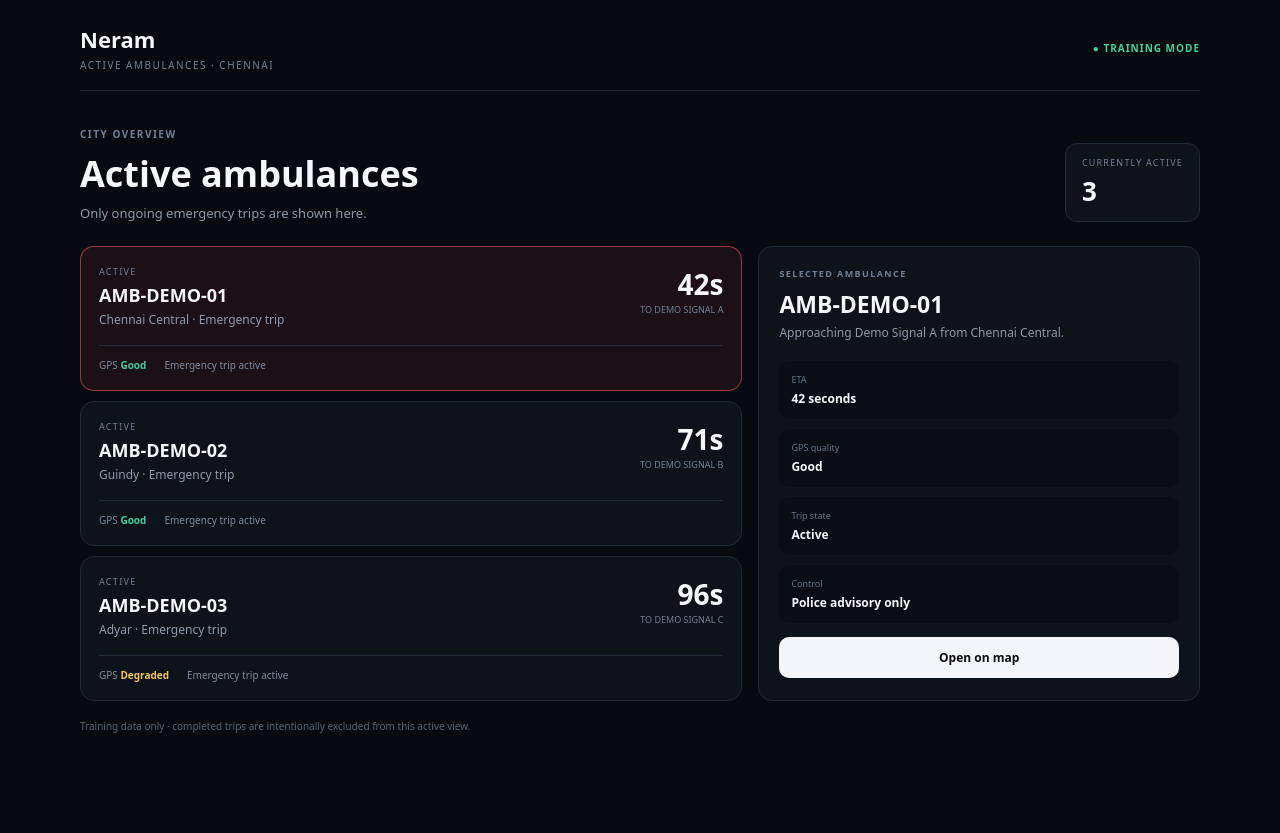
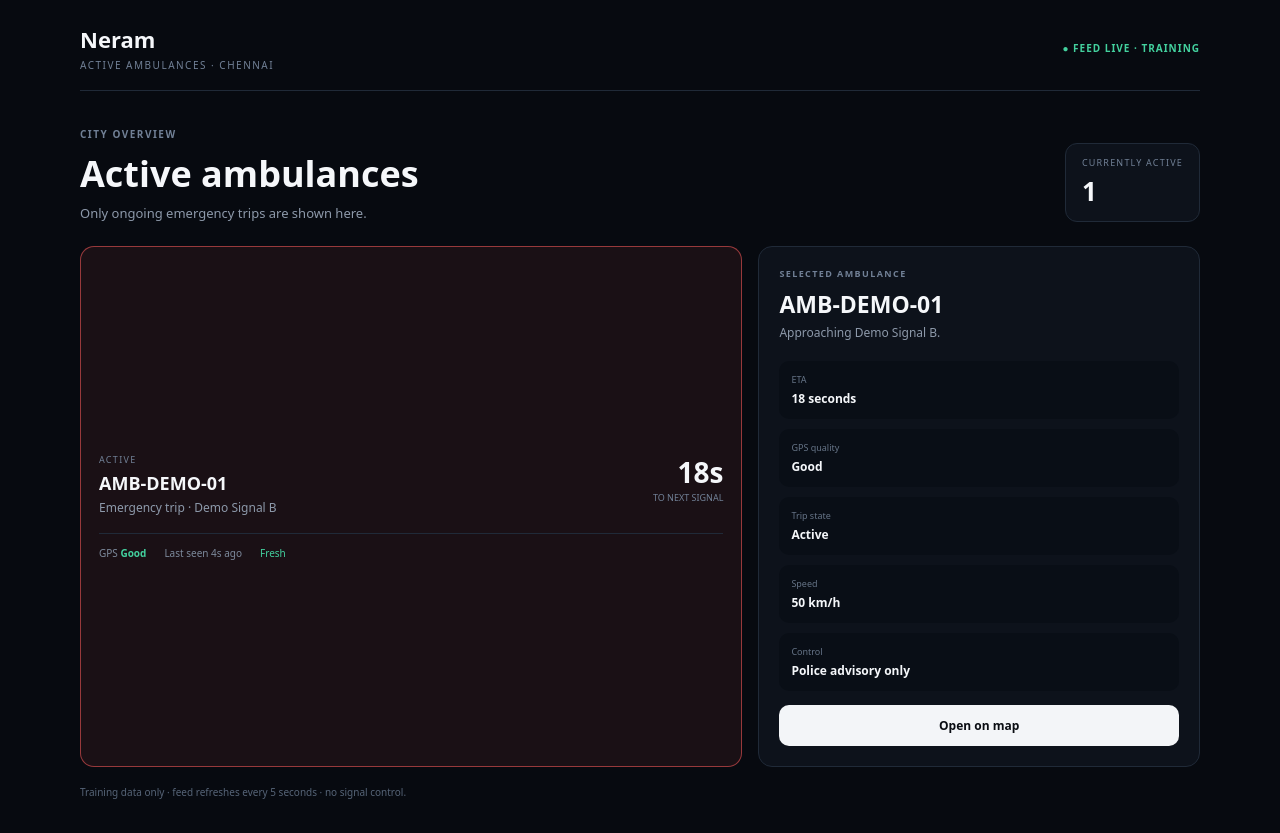
Before and after one commit to NotSash/Neram, a Next.js app in the folder apps/web/: page /ambulances in a window 1280 px wide. Before the commit the page ends 800 px from the top, so only its background shows below. Built offline with nearby package versions, Linux system fonts and the light colour scheme.

Commit message:
feat: connect active ambulance view to operations feed

```diff
--- a/apps/web/app/ambulances/page.tsx
+++ b/apps/web/app/ambulances/page.tsx
@@ -1,38 +1,88 @@
 "use client";
 
-import { useMemo, useState } from "react";
+import { useEffect, useMemo, useState } from "react";
 
-const DEMO_AMBULANCES = [
-  { id: "AMB-DEMO-01", call: "Emergency trip", area: "Chennai Central", eta: 42, signal: "Demo Signal A", gps: "Good", state: "ACTIVE" },
-  { id: "AMB-DEMO-02", call: "Emergency trip", area: "Guindy", eta: 71, signal: "Demo Signal B", gps: "Good", state: "ACTIVE" },
-  { id: "AMB-DEMO-03", call: "Emergency trip", area: "Adyar", eta: 96, signal: "Demo Signal C", gps: "Degraded", state: "ACTIVE" },
-];
+type Ambulance = {
+  id: string;
+  tripId: string;
+  status: "active";
+  gpsState: "good" | "degraded";
+  lastSeenSecondsAgo: number;
+  latitude: number;
+  longitude: number;
+  speedMps: number;
+  nextSignal: string;
+  etaSeconds: number;
+};
 
 export default function AmbulancesPage() {
-  const [selectedId, setSelectedId] = useState(DEMO_AMBULANCES[0].id);
-  const selected = useMemo(() => DEMO_AMBULANCES.find((item) => item.id === selectedId) ?? DEMO_AMBULANCES[0], [selectedId]);
+  const [ambulances, setAmbulances] = useState<Ambulance[]>([]);
+  const [selectedId, setSelectedId] = useState<string | null>(null);
+  const [lastRefresh, setLastRefresh] = useState<number | null>(null);
+  const [loading, setLoading] = useState(true);
+  const [error, setError] = useState<string | null>(null);
+
+  useEffect(() => {
+    let cancelled = false;
+
+    const load = async () => {
+      try {
+        const response = await fetch("/api/operations/ambulances", { cache: "no-store" });
+        if (!response.ok) throw new Error("Unable to load active ambulances");
+        const data = (await response.json()) as { ambulances: Ambulance[] };
+        if (cancelled) return;
+        setAmbulances(data.ambulances);
+        setSelectedId((current) => current && data.ambulances.some((item) => item.id === current) ? current : data.ambulances[0]?.id ?? null);
+        setLastRefresh(Date.now());
+        setError(null);
+      } catch (err) {
+        if (!cancelled) setError(err instanceof Error ? err.message : "Unable to load active ambulances");
+      } finally {
+        if (!cancelled) setLoading(false);
+      }
+    };
+
+    void load();
+    const timer = window.setInterval(() => void load(), 5000);
+    return () => {
+      cancelled = true;
+      window.clearInterval(timer);
+    };
+  }, []);
+
+  const selected = useMemo(
+    () => ambulances.find((item) => item.id === selectedId) ?? ambulances[0] ?? null,
+    [ambulances, selectedId],
+  );
+
+  const isFeedStale = lastRefresh !== null && Date.now() - lastRefresh > 12000;
 
   return (
     <main style={{ minHeight: "100vh", background: "#070a10", color: "#f5f7fa", fontFamily: "system-ui, sans-serif", padding: 24 }}>
       <div style={{ maxWidth: 1120, margin: "0 auto" }}>
         <header style={{ display: "flex", justifyContent: "space-between", alignItems: "center", borderBottom: "1px solid #202a38", paddingBottom: 18 }}>
           <div><strong style={{ fontSize: 22 }}>Neram</strong><div style={{ fontSize: 10, color: "#718096", letterSpacing: 1.5, marginTop: 4 }}>ACTIVE AMBULANCES · CHENNAI</div></div>
-          <div style={{ fontSize: 10, color: "#43d19e", fontWeight: 800, letterSpacing: 1 }}>● TRAINING MODE</div>
+          <div style={{ fontSize: 10, color: isFeedStale || error ? "#f4c85e" : "#43d19e", fontWeight: 800, letterSpacing: 1 }}>{isFeedStale || error ? "● DATA DEGRADED" : "● FEED LIVE · TRAINING"}</div>
         </header>
 
         <section style={{ display: "flex", justifyContent: "space-between", alignItems: "end", gap: 24, padding: "36px 0 24px" }}>
           <div><div style={{ fontSize: 10, color: "#718096", letterSpacing: 1.5, fontWeight: 800 }}>CITY OVERVIEW</div><h1 style={{ margin: "8px 0 6px", fontSize: 36 }}>Active ambulances</h1><p style={{ margin: 0, color: "#8d99aa", fontSize: 13 }}>Only ongoing emergency trips are shown here.</p></div>
-          <div style={{ padding: "12px 16px", border: "1px solid #202a38", borderRadius: 12, background: "#0d121b" }}><span style={{ display: "block", color: "#718096", fontSize: 9, letterSpacing: 1.2 }}>CURRENTLY ACTIVE</span><strong style={{ display: "block", marginTop: 4, fontSize: 26 }}>{DEMO_AMBULANCES.length}</strong></div>
+          <div style={{ padding: "12px 16px", border: "1px solid #202a38", borderRadius: 12, background: "#0d121b" }}><span style={{ display: "block", color: "#718096", fontSize: 9, letterSpacing: 1.2 }}>CURRENTLY ACTIVE</span><strong style={{ display: "block", marginTop: 4, fontSize: 26 }}>{ambulances.length}</strong></div>
         </section>
+
+        {error && <div role="alert" style={{ marginBottom: 14, padding: 12, borderRadius: 10, border: "1px solid rgba(244,200,94,.35)", background: "rgba(244,200,94,.07)", color: "#d9c17a", fontSize: 11 }}>{error} · Retrying automatically.</div>}
 
         <div style={{ display: "grid", gridTemplateColumns: "1.2fr .8fr", gap: 16 }}>
           <section style={{ display: "grid", gap: 10 }}>
-            {DEMO_AMBULANCES.map((ambulance) => {
+            {loading && <div style={{ padding: 20, borderRadius: 14, border: "1px solid #202a38", background: "#0d121b", color: "#718096", fontSize: 12 }}>Loading active ambulance feed…</div>}
+            {!loading && ambulances.length === 0 && <div style={{ padding: 24, borderRadius: 14, border: "1px solid #202a38", background: "#0d121b" }}><strong style={{ fontSize: 15 }}>No active ambulances</strong><p style={{ color: "#8d99aa", fontSize: 12, marginBottom: 0 }}>Completed trips are intentionally excluded.</p></div>}
+            {ambulances.map((ambulance) => {
               const selectedState = selectedId === ambulance.id;
+              const fresh = ambulance.lastSeenSecondsAgo <= 10;
               return (
                 <button key={ambulance.id} type="button" onClick={() => setSelectedId(ambulance.id)} style={{ textAlign: "left", padding: 18, borderRadius: 14, border: selectedState ? "1px solid rgba(255,91,91,.55)" : "1px solid #202a38", background: selectedState ? "rgba(255,91,91,.08)" : "#0d121b", color: "inherit", cursor: "pointer" }}>
-                  <div style={{ display: "flex", justifyContent: "space-between", gap: 16 }}><div><div style={{ fontSize: 9, color: "#718096", letterSpacing: 1.3 }}>{ambulance.state}</div><strong style={{ display: "block", marginTop: 5, fontSize: 18 }}>{ambulance.id}</strong><span style={{ color: "#8d99aa", fontSize: 12 }}>{ambulance.area} · {ambulance.call}</span></div><div style={{ textAlign: "right" }}><strong style={{ fontSize: 28 }}>{ambulance.eta}s</strong><span style={{ display: "block", fontSize: 9, color: "#718096" }}>TO {ambulance.signal.toUpperCase()}</span></div></div>
-                  <div style={{ display: "flex", gap: 18, marginTop: 16, paddingTop: 12, borderTop: "1px solid #202a38", fontSize: 10, color: "#7d8a9c" }}><span>GPS <b style={{ color: ambulance.gps === "Good" ? "#43d19e" : "#f4c85e" }}>{ambulance.gps}</b></span><span>Emergency trip active</span></div>
+                  <div style={{ display: "flex", justifyContent: "space-between", gap: 16 }}><div><div style={{ fontSize: 9, color: "#718096", letterSpacing: 1.3 }}>ACTIVE</div><strong style={{ display: "block", marginTop: 5, fontSize: 18 }}>{ambulance.id}</strong><span style={{ color: "#8d99aa", fontSize: 12 }}>Emergency trip · {ambulance.nextSignal}</span></div><div style={{ textAlign: "right" }}><strong style={{ fontSize: 28 }}>{ambulance.etaSeconds}s</strong><span style={{ display: "block", fontSize: 9, color: "#718096" }}>TO NEXT SIGNAL</span></div></div>
+                  <div style={{ display: "flex", gap: 18, marginTop: 16, paddingTop: 12, borderTop: "1px solid #202a38", fontSize: 10, color: "#7d8a9c" }}><span>GPS <b style={{ color: ambulance.gpsState === "good" ? "#43d19e" : "#f4c85e" }}>{ambulance.gpsState === "good" ? "Good" : "Degraded"}</b></span><span>Last seen {ambulance.lastSeenSecondsAgo}s ago</span><span style={{ color: fresh ? "#43d19e" : "#f4c85e" }}>{fresh ? "Fresh" : "Check tracking"}</span></div>
                 </button>
               );
             })}
@@ -40,16 +90,18 @@ export default function AmbulancesPage() {
 
           <aside style={{ padding: 20, borderRadius: 14, border: "1px solid #202a38", background: "#0d121b" }}>
             <div style={{ fontSize: 9, color: "#718096", fontWeight: 800, letterSpacing: 1.4 }}>SELECTED AMBULANCE</div>
-            <h2 style={{ margin: "8px 0 4px", fontSize: 23 }}>{selected.id}</h2>
-            <p style={{ margin: 0, color: "#8d99aa", fontSize: 12 }}>Approaching {selected.signal} from {selected.area}.</p>
-            <div style={{ marginTop: 20, display: "grid", gap: 10 }}>
-              {[['ETA', `${selected.eta} seconds`], ['GPS quality', selected.gps], ['Trip state', 'Active'], ['Control', 'Police advisory only']].map(([label, value]) => <div key={label} style={{ padding: 12, borderRadius: 10, background: "#090e16" }}><span style={{ display: "block", fontSize: 9, color: "#667487" }}>{label}</span><strong style={{ display: "block", marginTop: 4, fontSize: 12 }}>{value}</strong></div>)}
-            </div>
-            <a href="/map" style={{ display: "block", marginTop: 14, textAlign: "center", padding: "12px 14px", borderRadius: 10, background: "#f3f5f8", color: "#0a0d13", fontWeight: 800, fontSize: 12, textDecoration: "none" }}>Open on map</a>
+            {selected ? <>
+              <h2 style={{ margin: "8px 0 4px", fontSize: 23 }}>{selected.id}</h2>
+              <p style={{ margin: 0, color: "#8d99aa", fontSize: 12 }}>Approaching {selected.nextSignal}.</p>
+              <div style={{ marginTop: 20, display: "grid", gap: 10 }}>
+                {[['ETA', `${selected.etaSeconds} seconds`], ['GPS quality', selected.gpsState === "good" ? "Good" : "Degraded"], ['Trip state', 'Active'], ['Speed', `${Math.round(selected.speedMps * 3.6)} km/h`], ['Control', 'Police advisory only']].map(([label, value]) => <div key={label} style={{ padding: 12, borderRadius: 10, background: "#090e16" }}><span style={{ display: "block", fontSize: 9, color: "#667487" }}>{label}</span><strong style={{ display: "block", marginTop: 4, fontSize: 12 }}>{value}</strong></div>)}
+              </div>
+              <a href="/map" style={{ display: "block", marginTop: 14, textAlign: "center", padding: "12px 14px", borderRadius: 10, background: "#f3f5f8", color: "#0a0d13", fontWeight: 800, fontSize: 12, textDecoration: "none" }}>Open on map</a>
+            </> : <p style={{ color: "#8d99aa", fontSize: 12, marginTop: 12 }}>Select an active ambulance to see its latest operational state.</p>}
           </aside>
         </div>
 
-        <p style={{ marginTop: 18, color: "#566477", fontSize: 10 }}>Training data only · completed trips are intentionally excluded from this active view.</p>
+        <p style={{ marginTop: 18, color: "#566477", fontSize: 10 }}>Training data only · feed refreshes every 5 seconds · no signal control.</p>
       </div>
     </main>
   );
```
